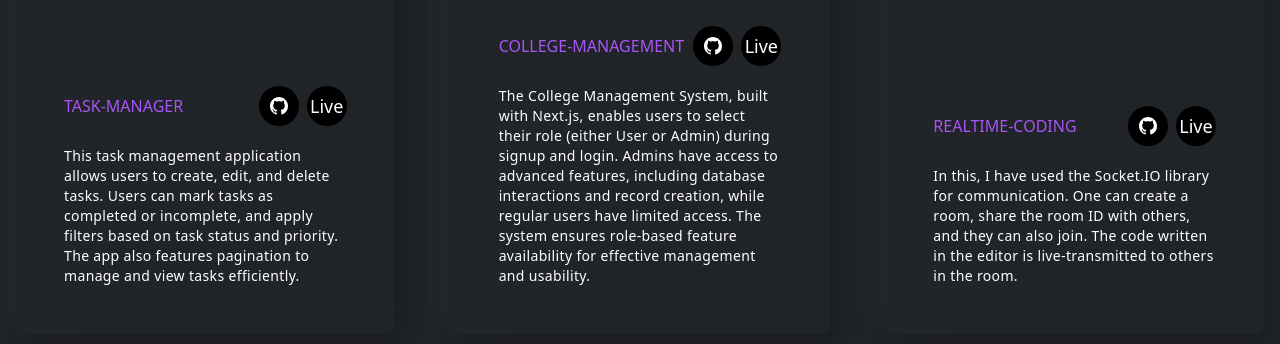
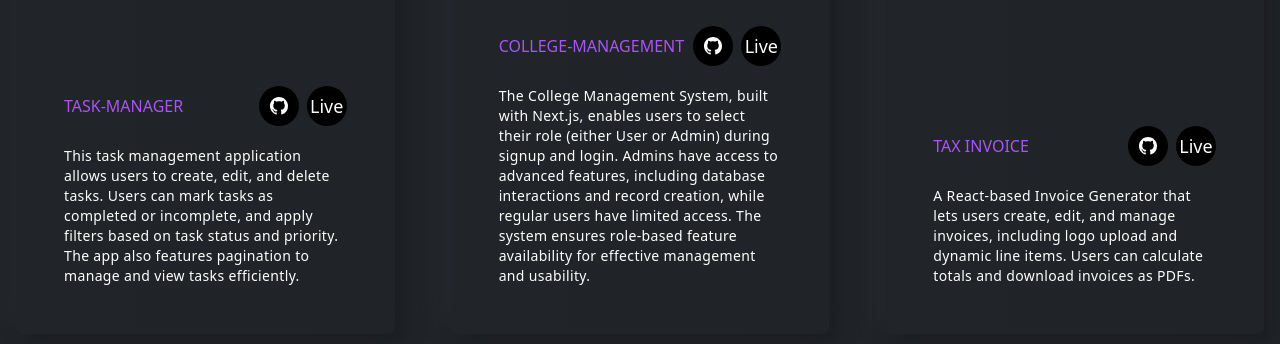
Before and after one commit to ksb44/Portfolio, a React (Create React App) app: page / in a window 1280 px wide. Shown: the part 3080-3424 px from the top of the page. Built offline with nearby package versions, Linux system fonts and the light colour scheme.

Commit message:
Update Projects.js

```diff
--- a/src/components/projects/Projects.js
+++ b/src/components/projects/Projects.js
@@ -19,6 +19,7 @@ const Projects = () => {
   const link13 = "https://github.com/ksb44/news-web-frontend"
   const link14 = "https://github.com/ksb44/task-manager"
   const link15 = "https://github.com/ksb44/college-mangement-simple"
+  const link16 = "https://github.com/ksb44/Tax-Invoice-"
 
   const web1 ="https://i-notebook-u78v.vercel.app/login";
   const web2 ="https://ecommerce-next-x3mg.onrender.com";
@@ -34,7 +35,7 @@ const Projects = () => {
   const web13 ="https://acowale-project.web.app"
   const web14 ="https://famous-sunflower-7ac9ed.netlify.app"
   const web15 ="https://college-mangement-simple.vercel.app"
-
+  const web16 ="https://stellar-biscotti-9cda02.netlify.app"
 
   return (
     <section
@@ -106,6 +107,14 @@ const Projects = () => {
           web={web15}
         />
 
+               <ProjectsCard
+          title="Tax Invoice"
+          des="A React-based Invoice Generator that lets users create, edit, and manage invoices, including logo upload and dynamic line items. Users can calculate totals and download invoices as PDFs."
+          src={projectTen}
+          link={link16}
+          web={web16}
+        />
+
           <ProjectsCard
           title="Realtime-Coding"
           des="In this, I have used the Socket.IO library for communication. One can create a room, share the room ID with others, and they can also join. The code written in the editor is live-transmitted to others in the room."
```
